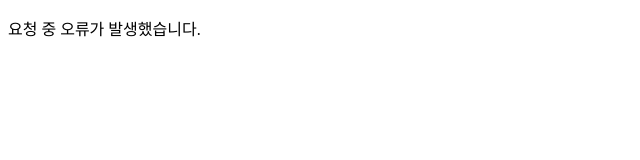
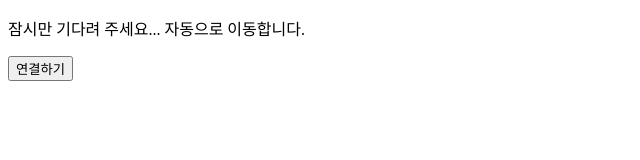
Before and after one commit to ggangddagood/gotcha, a plain HTML site: page index.html in a window 1280 px wide. Shown: the whole page, without its empty margins (0-640 px from the left). Drawn offline with nearby package versions, Linux system fonts and the light colour scheme; no server answers.

Commit message:
Update index.html

```diff
--- a/index.html
+++ b/index.html
@@ -19,7 +19,6 @@
                 });
 
                 if (response.status === 200) {
-                    console.error("요청 진행 중");
                     document.getElementById("ngrokFrame").src = targetUrl;
                 } else {
                     console.error("연결 실패", response.status);
@@ -30,12 +29,11 @@
                 document.body.innerHTML = "<p>요청 중 오류가 발생했습니다.</p>";
             }
         }
-
-        window.onload = loadNgrokPage;
     </script>
 </head>
 <body>
     <p>잠시만 기다려 주세요... 자동으로 이동합니다.</p>
+    <button onclick="loadNgrokPage()">연결하기</button>
     <iframe id="ngrokFrame" width="100%" height="800px" frameborder="0"></iframe>
 </body>
 </html>
```
